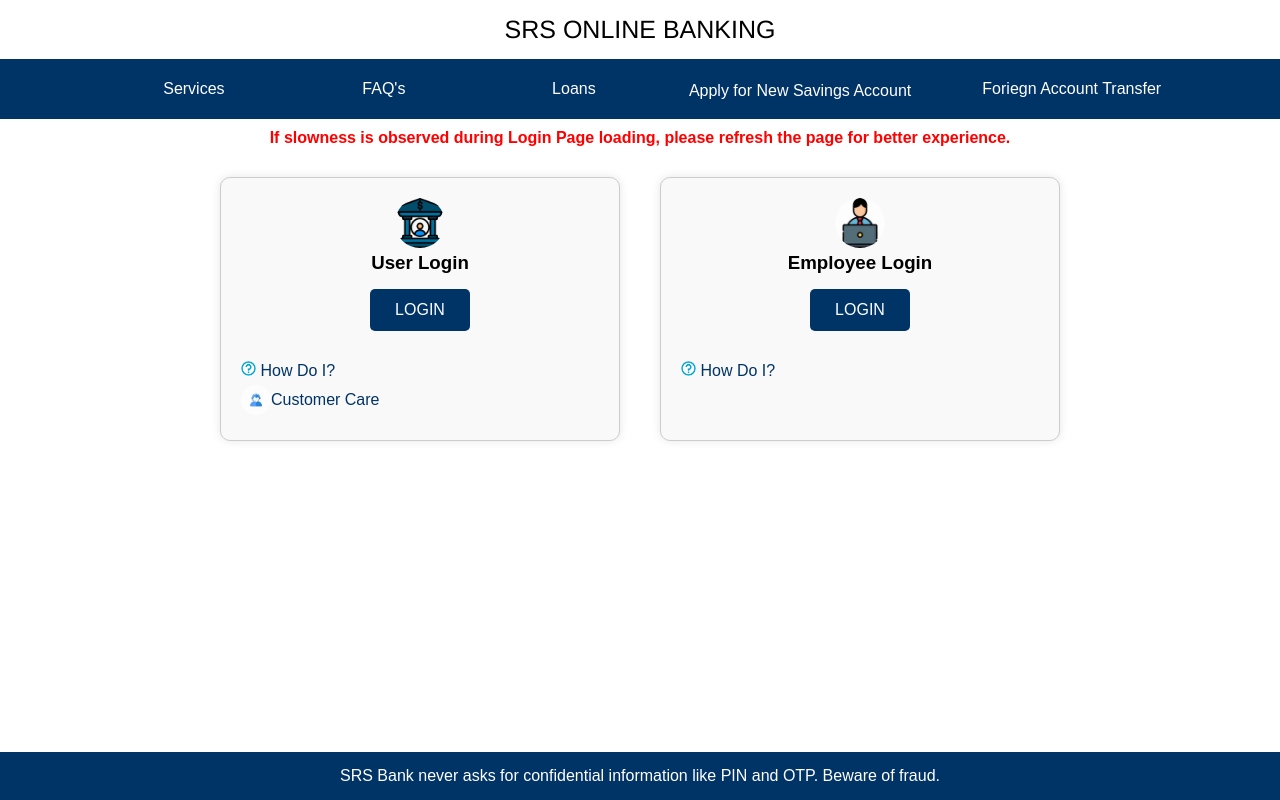
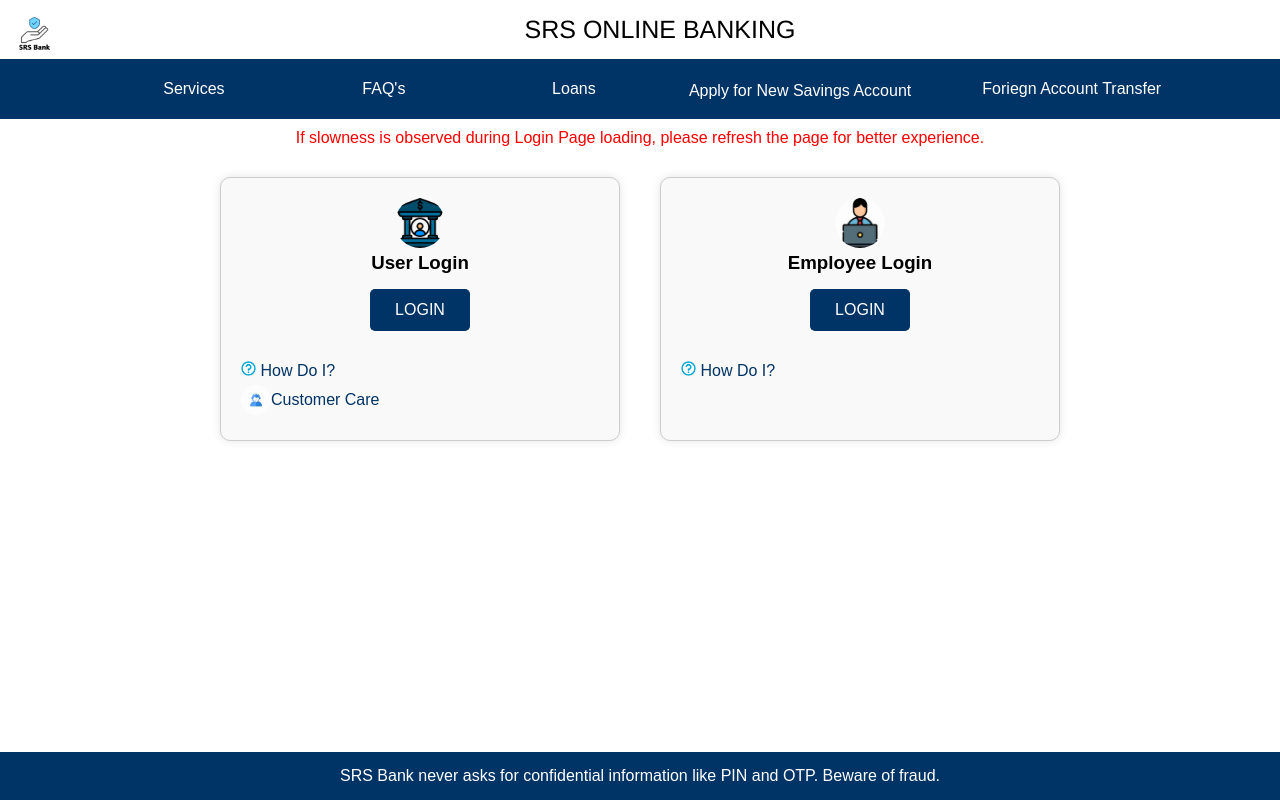
Before and after one commit to rkanjana/srsbank, a plain HTML site: page mainpage.html in a window 1280 px wide. Drawn offline with Linux system fonts and the light colour scheme.

Commit message:
just added a logo and resolved some alignment issues

```diff
--- a/mainpage.css
+++ b/mainpage.css
@@ -29,7 +29,6 @@ body {
     color: red;
     text-align: center;
     margin: 10px 0;
-    font-weight: bold;
 }
 .content {
     display: flex;
--- a/mainpage.html
+++ b/mainpage.html
@@ -8,7 +8,7 @@
     <link rel="stylesheet" href="./mainpage.css">
 </head>
 <body>
-    <div class="header">SRS ONLINE BANKING</div>
+    <div class="header"><img src="./WhatsApp Image 2025-02-16 at 20.49.25_8f58e737.jpg" width="40px" height="40px" align="left"/>SRS ONLINE BANKING</div>
     <div class="header1">
         <div class="menu-bar">
             Services
```
Also changed, not shown: WhatsApp Image 2025-02-16 at 20.49.25_8f58e737.jpg (added).
